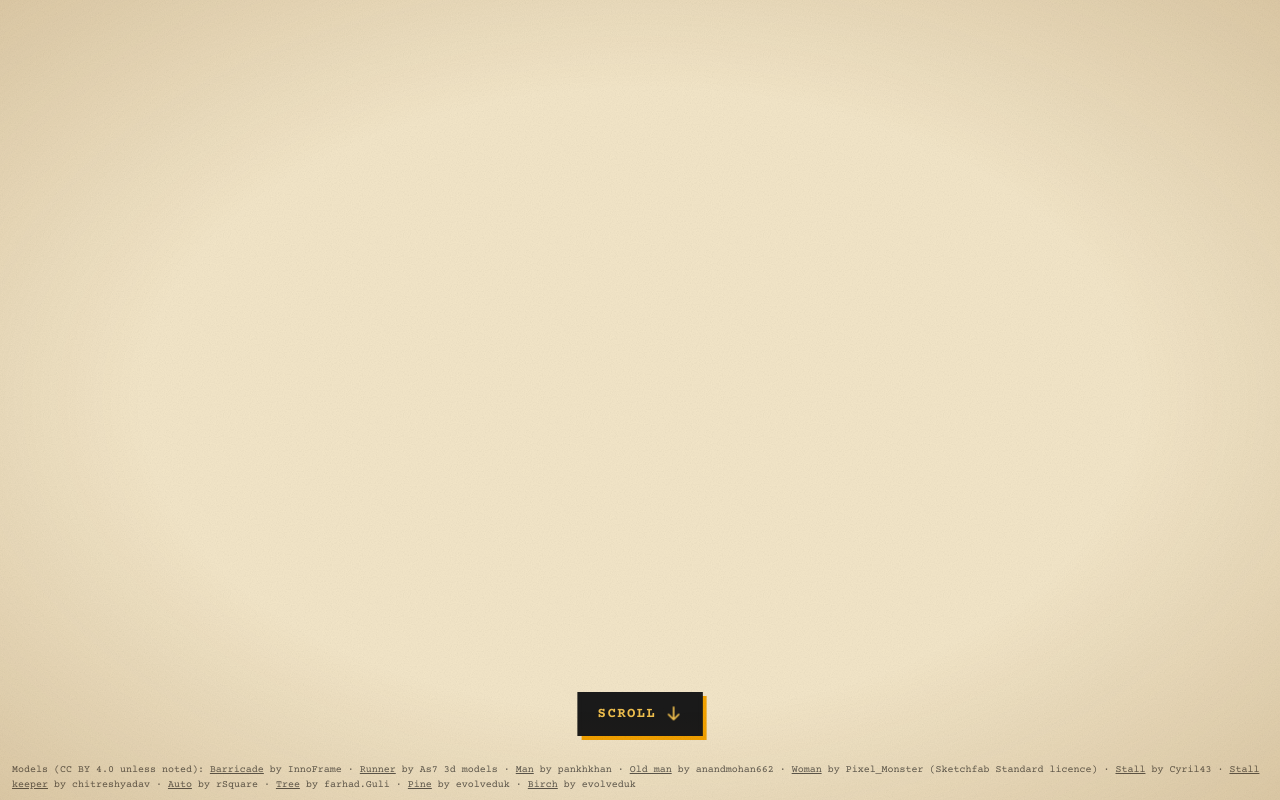
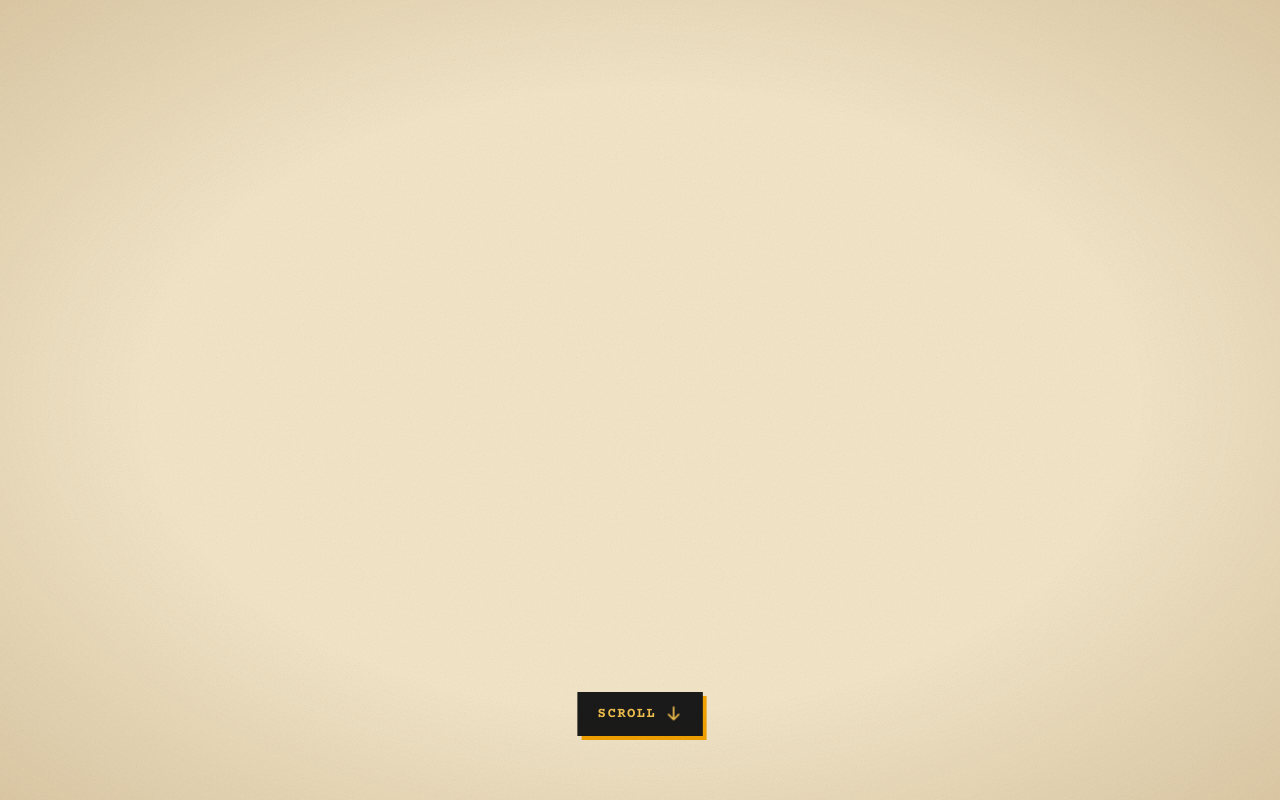
Before and after one commit to garvitshrma/Meraz, a Next.js app: page / in a window 1280 px wide. Built offline with nearby package versions, Linux system fonts and the light colour scheme; a web font is replaced by a local one.

Commit message:
removed 3D model credits

```diff
--- a/components/RoadJump.tsx
+++ b/components/RoadJump.tsx
@@ -144,23 +144,6 @@ const WALKWAY = { from: -60, len: 130 }; // pedestrians loop over this z range;
 // Stall on the right-hand footpath (right as seen from the chase camera, i.e. -x) level with the barricade, its back at
 // back (in front of the environment's wall), clear of the walking line. The keeper is a bust, behind the counter.
 const STALL = { height: 2.6, keeper: 0.95, keeperBase: 0.75, back: -9.9 };
-const CREDITS = [
-  ["Barricade", "InnoFrame", "https://sketchfab.com/3d-models/delhi-police-security-barricade-3d-model-f17ecc171f3441ceb0e9effd90f31c1f"],
-  ["Runner", "As7 3d models", "https://sketchfab.com/3d-models/spiderman-india-pavitr-prabhakar-ed5f6c5ba8a94c98aee68b5b6ed1f29b"],
-  ["Man", "pankhkhan", "https://sketchfab.com/3d-models/indian-man-with-red-clothes-23b1805e473d4e5cb3e439b576ca39a9"],
-  ["Old man", "anandmohan662", "https://sketchfab.com/3d-models/indian-old-man-walking-e70a140ad4334c2e8648ac78d61545b3"],
-  [
-    "Woman",
-    "Pixel_Monster (Sketchfab Standard licence)",
-    "https://sketchfab.com/3d-models/indian-woman-in-saree-b5965a93b03440dea65160f7cbac1fc7",
-  ],
-  ["Stall", "Cyril43", "https://sketchfab.com/3d-models/medieval-stall-4a5a40e78e4b481bafbb576303f992cd"],
-  ["Stall keeper", "chitreshyadav", "https://sketchfab.com/3d-models/modi-ji-e14d0a18080b434c9c28e87c9db485ee"],
-  ["Auto", "rSquare", "https://sketchfab.com/3d-models/auto-rickshaw-44776bcb34e04c1a8b9c18a70376304e"],
-  ["Tree", "farhad.Guli", "https://sketchfab.com/3d-models/tree-7016d1d32fe748f0a8b3f5eb39374bc4"],
-  ["Pine", "evolveduk", "https://sketchfab.com/3d-models/pine-tree-d45218a3fab349e5b1de040f29e7b6f9"],
-  ["Birch", "evolveduk", "https://sketchfab.com/3d-models/birch-tree-aa842dffd9654d33b8b91170ce83c172"],
-];
 
 export default function RoadJump() {
   const pin = useRef<HTMLElement>(null);
@@ -1299,19 +1282,10 @@ export default function RoadJump() {
           SCROLL
           <ArrowDown size={18} weight="bold" className="motion-safe:animate-bounce" />
         </p>
-        {/* CC BY 4.0 requires credit */}
-        <p className="absolute bottom-2 left-3 right-3 z-[1] font-mono text-[10px] text-ink/70">
-          Models (CC BY 4.0 unless noted):{" "}
-          {CREDITS.map(([what, who, href], i) => (
-            <span key={href}>
-              {i > 0 && " · "}
-              <a className="underline" href={href}>
-                {what}
-              </a>{" "}
-              by {who}
-            </span>
-          ))}
-        </p>
+        {/* CC BY 4.0 requires credit: the full list lives on the About page, linked from here.
+        <TLink href="/about#credits" className="absolute bottom-2 right-3 z-[1] font-mono text-[10px] text-cream/70 underline hover:text-cream">
+          3D credits
+        </TLink> */}
       </section>
     </div>
   );
--- a/data/content.ts
+++ b/data/content.ts
@@ -127,3 +127,22 @@ export const timeline: TimelineDay[] = [
     ],
   },
 ];
+
+// Home road scene models: [what, author, link]. CC BY 4.0 unless noted, so the credit has to stay on the site.
+export const modelCredits: [string, string, string][] = [
+  ["Barricade", "InnoFrame", "https://sketchfab.com/3d-models/delhi-police-security-barricade-3d-model-f17ecc171f3441ceb0e9effd90f31c1f"],
+  ["Runner", "As7 3d models", "https://sketchfab.com/3d-models/spiderman-india-pavitr-prabhakar-ed5f6c5ba8a94c98aee68b5b6ed1f29b"],
+  ["Man", "pankhkhan", "https://sketchfab.com/3d-models/indian-man-with-red-clothes-23b1805e473d4e5cb3e439b576ca39a9"],
+  ["Old man", "anandmohan662", "https://sketchfab.com/3d-models/indian-old-man-walking-e70a140ad4334c2e8648ac78d61545b3"],
+  [
+    "Woman",
+    "Pixel_Monster (Sketchfab Standard licence)",
+    "https://sketchfab.com/3d-models/indian-woman-in-saree-b5965a93b03440dea65160f7cbac1fc7",
+  ],
+  ["Stall", "Cyril43", "https://sketchfab.com/3d-models/medieval-stall-4a5a40e78e4b481bafbb576303f992cd"],
+  ["Stall keeper", "chitreshyadav", "https://sketchfab.com/3d-models/modi-ji-e14d0a18080b434c9c28e87c9db485ee"],
+  ["Auto", "rSquare", "https://sketchfab.com/3d-models/auto-rickshaw-44776bcb34e04c1a8b9c18a70376304e"],
+  ["Tree", "farhad.Guli", "https://sketchfab.com/3d-models/tree-7016d1d32fe748f0a8b3f5eb39374bc4"],
+  ["Pine", "evolveduk", "https://sketchfab.com/3d-models/pine-tree-d45218a3fab349e5b1de040f29e7b6f9"],
+  ["Birch", "evolveduk", "https://sketchfab.com/3d-models/birch-tree-aa842dffd9654d33b8b91170ce83c172"],
+];
```
Also changed, not shown: app/about/page.tsx (+21 -1 lines).
